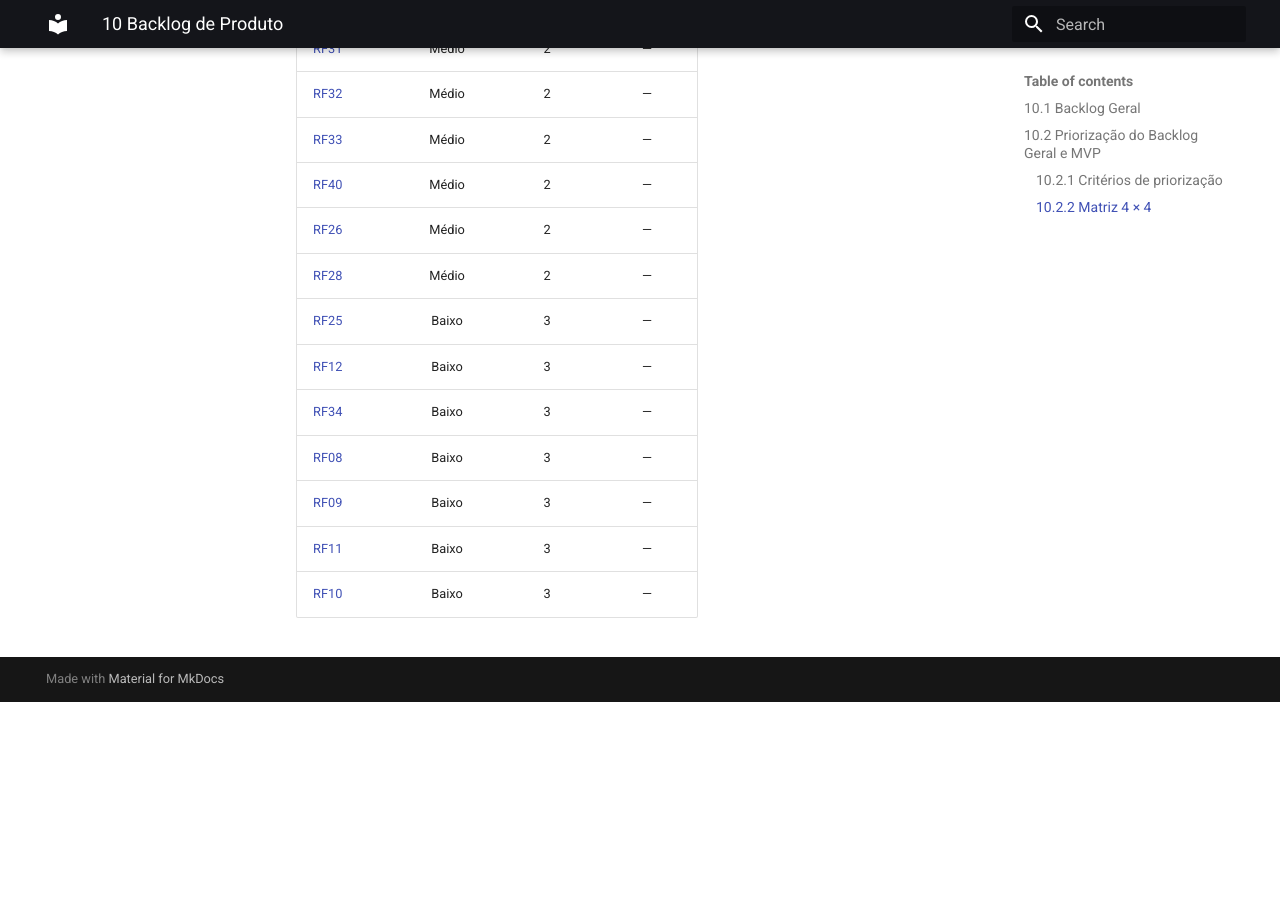
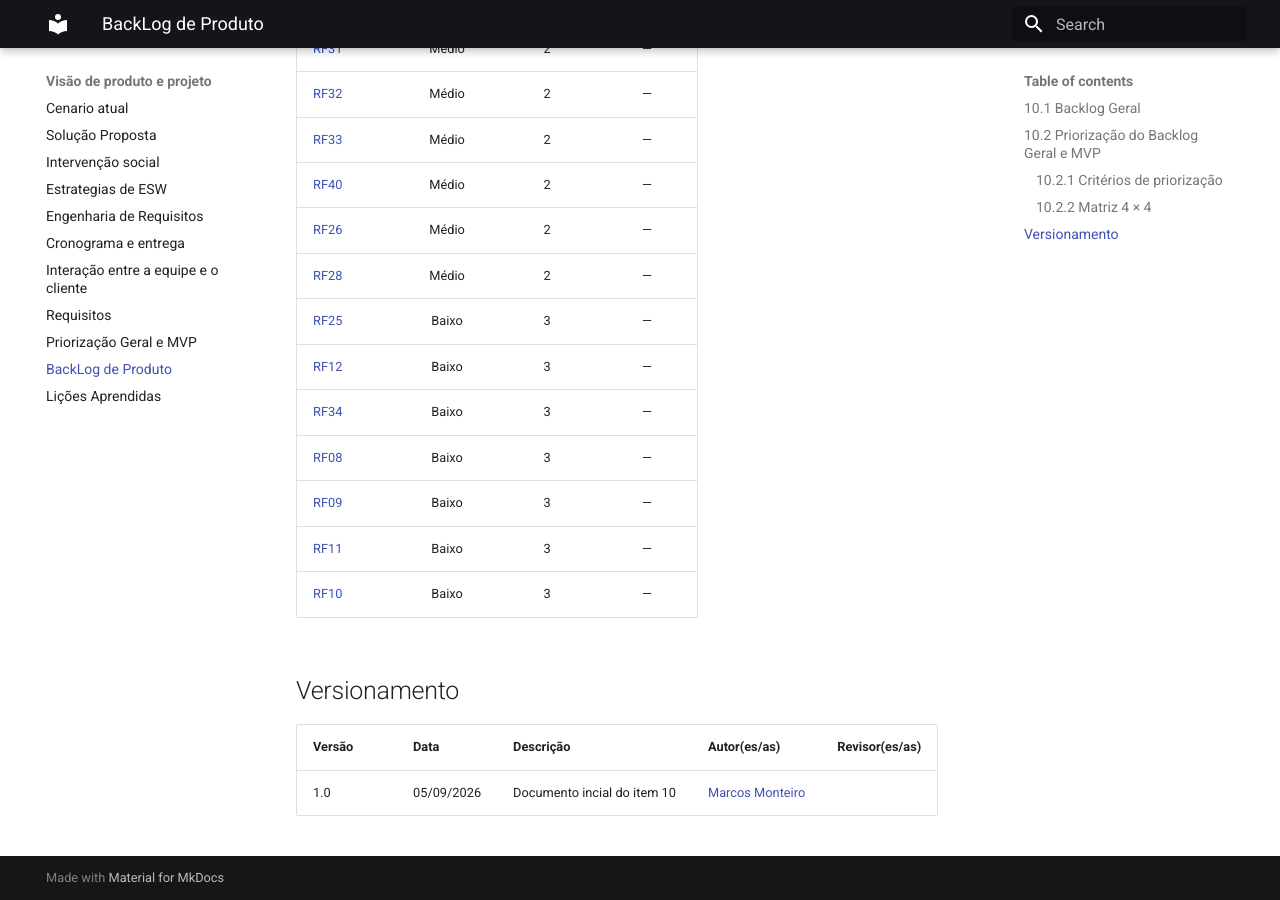
Before and after one commit to mdsreq-fga-unb/REQ-2026.2-T01-SigCecp, an MkDocs documentation site: the page built from docs/visao_produto_projeto/10_backlog_produto.md, in a window 1280 px wide and 900 px high, scrolled down 7265 px. Built offline with MkDocs 1.6.1 and Material for MkDocs 9.7.7, drawn with Linux system fonts in a browser that asks for light colours; before the commit the page ends 7967 px from its top, so only the background shows below that.

Commit message:
Adicionando o versionamento

```diff
--- a/docs/visao_produto_projeto/10_backlog_produto.md
+++ b/docs/visao_produto_projeto/10_backlog_produto.md
@@ -137,3 +137,9 @@ A partir dessas informações, foi gerada a seguinte tabela:
 | [RF09](8_0_requisitos.md) | Baixo | 3 | — |
 | [RF11](8_0_requisitos.md) | Baixo | 3 | — |
 | [RF10](8_0_requisitos.md) | Baixo | 3 | — |
+
+## Versionamento
+
+| Versão | Data | Descrição | Autor(es/as) | Revisor(es/as) |
+| :--- | :--- | :--- | :--- | :--- |
+| 1.0 | 05/09/2026 | Documento incial do item 10 | [Marcos Monteiro](https://github.com/montmarcos) |  |
--- a/mkdocs.yml
+++ b/mkdocs.yml
@@ -13,6 +13,7 @@ nav:
     - Interação entre a equipe e o cliente: visao_produto_projeto/7_interacao_equipe_e_cliente.md
     - Requisitos: visao_produto_projeto/8_0_requisitos.md
     - Priorização Geral e MVP: visao_produto_projeto/priorizacao_geral_e_mvp.md
+    - BackLog de Produto: visao_produto_projeto/10_backlog_produto.md
     - Lições Aprendidas: visao_produto_projeto/11_licoes_aprendidas.md
   - Gravações:
     - Apresentações das Unidades:
```
